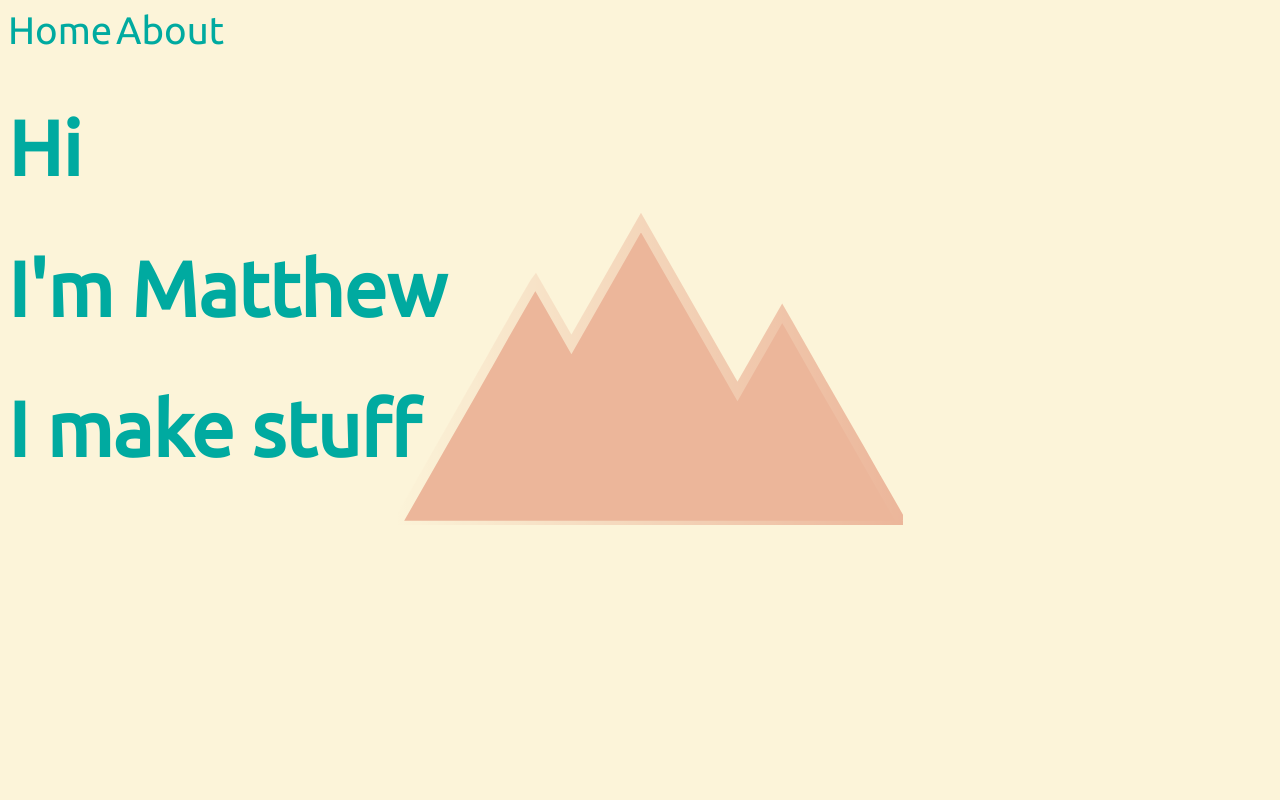
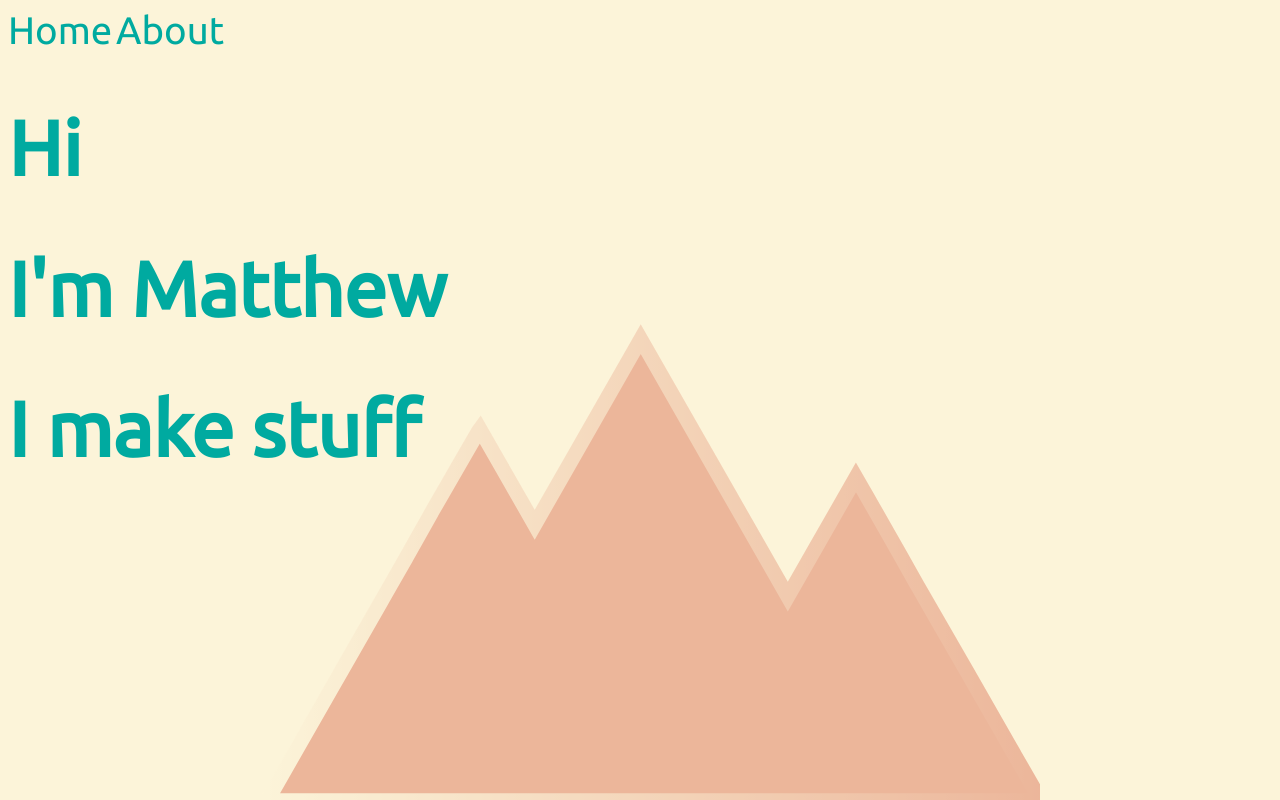
Before and after one commit to MatthewMong/MatthewMong.github.io, a SvelteKit app: page / in a window 1280 px wide. Built offline with nearby package versions, Linux system fonts and the light colour scheme.

Commit message:
pin the svg for now

```diff
--- a/static/styles/styles.css
+++ b/static/styles/styles.css
@@ -12,6 +12,9 @@
     background-image: url( '/images/mountain.svg' );
     background-position: center;
     background-repeat: no-repeat;
+    background-attachment: fixed;
+    width:100%;
+    height:100%;
 }
 
 :global(h1) {
```
